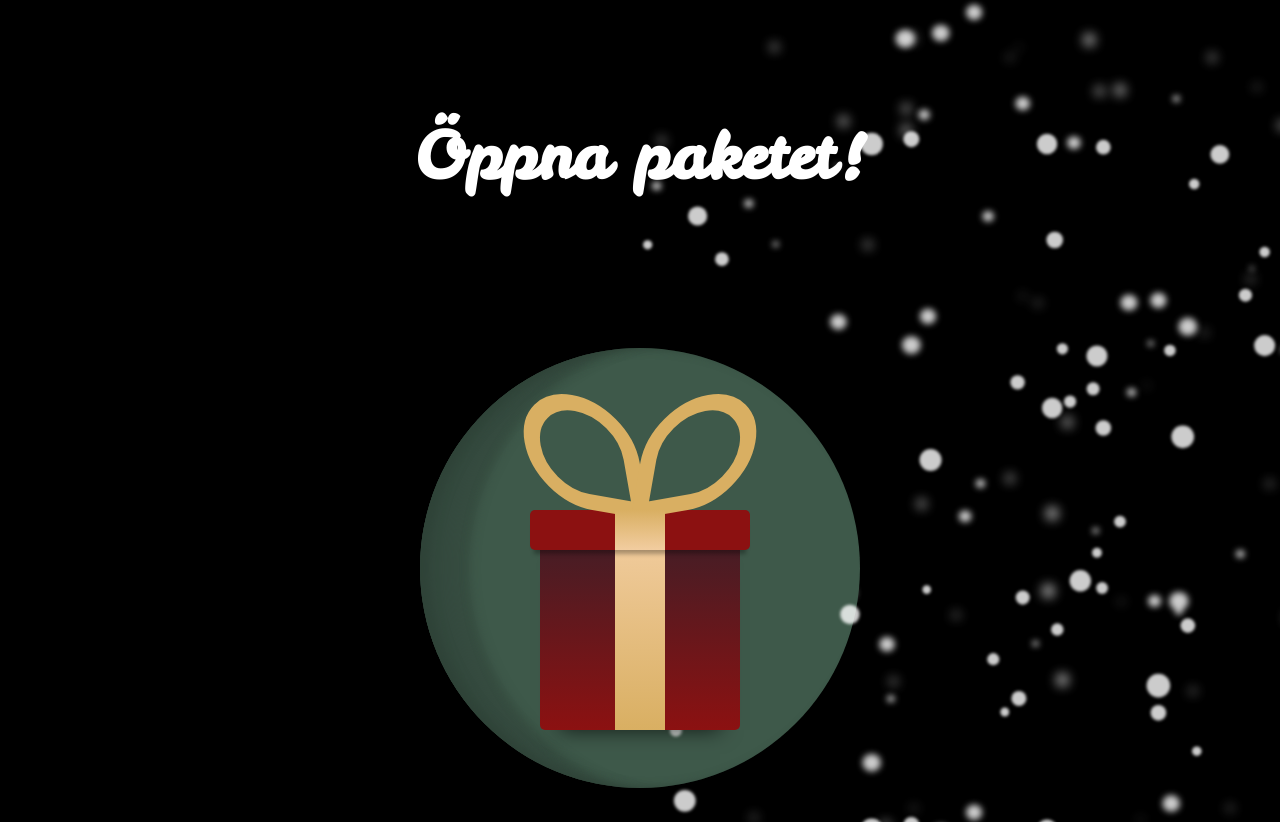
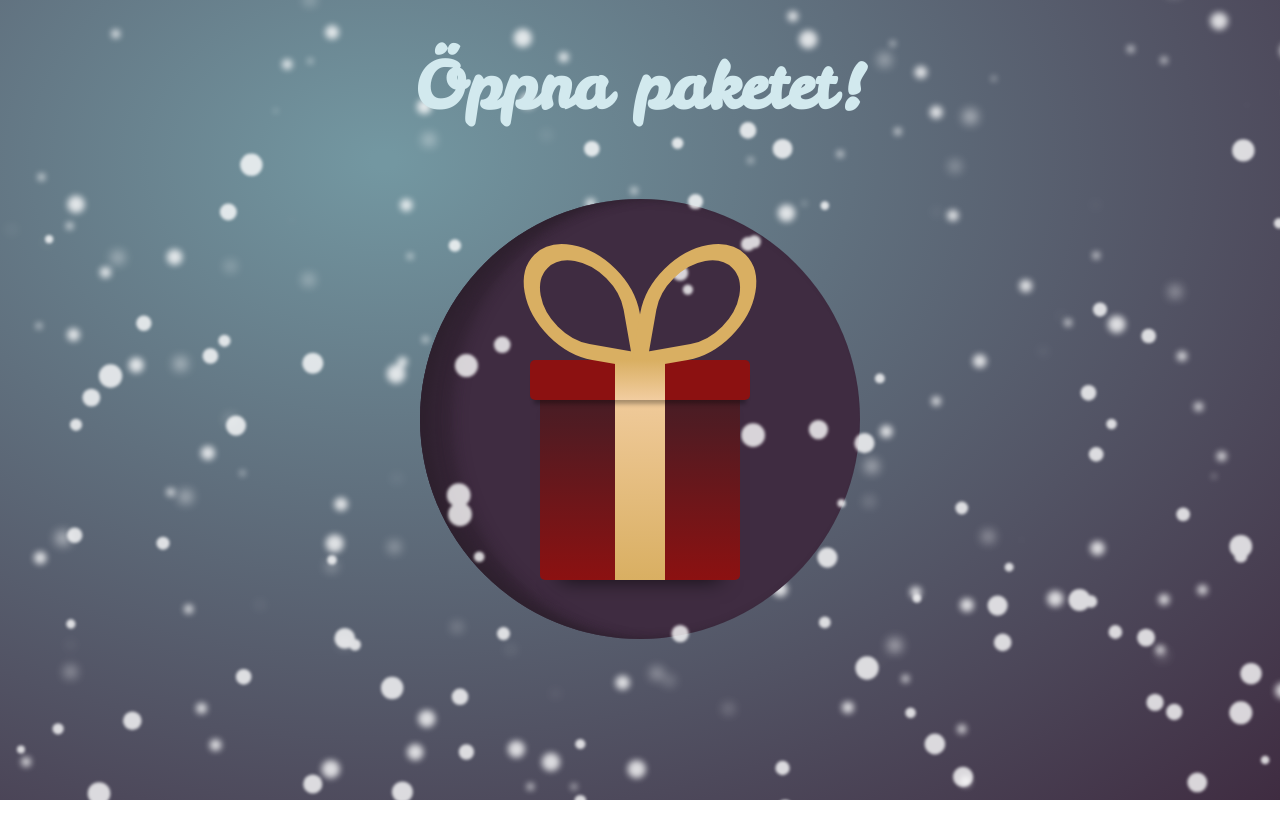
Before and after one commit to stenwall/familjen-santa-2021, a Next.js app: page /present in a window 1280 px wide. After the commit the page ends 800 px from the top, so only its background shows below. Built offline with nearby package versions, Linux system fonts and the light colour scheme.

Commit message:
fest: setup db connection + models

```diff
--- /dev/null
+++ b/lib/mongodb.ts
@@ -0,0 +1,20 @@
+// import { MongoClient } from 'mongodb';
+import { connect, ConnectOptions } from 'mongoose';
+
+const MONGO_URI = process.env.MONGODB_URI as string;
+const options = {
+  useUnifiedTopology: true,
+  useNewUrlParser: true
+} as ConnectOptions;
+
+console.log(MONGO_URI);
+
+export const connectToDatabase = () => {
+  connect(MONGO_URI, options).then(() => {
+    console.log('Connected to the database.');
+  })
+  .catch(err => {
+    console.log('Cannot connect to the database.', err);
+    process.exit();
+  });
+}
--- /dev/null
+++ b/models/Person.ts
@@ -0,0 +1,39 @@
+import mongoose, { Document, model, Schema, Model } from 'mongoose';
+
+export interface PersonDocument extends Document {
+  _id?: any | null
+  giver: string,
+  receiver: string,
+  giver_code: number | string,
+  receiver_img: string
+}
+
+export interface IPerson {
+  _id?: any | null
+  giver: string,
+  receiver: string,
+  giver_code: number | string,
+  receiver_img: string
+}
+
+const PersonSchema: Schema = new Schema<PersonDocument>({
+  giver: {
+    type: String
+  },
+  receiver: {
+    type: String
+  },
+  giver_code: {
+    type: Number
+  },
+  receiver_img: {
+    type: String
+  }
+}, { collection: 'people' });
+
+export const Person: Model<PersonDocument> =
+  mongoose.models.Person || model('Person', PersonSchema);
+
+  // const Person = model<PersonDocument>('Person', PersonSchema);
+
+  // export default Person;
--- /dev/null
+++ b/pages/api/gift/[code].ts
@@ -0,0 +1,54 @@
+import type { NextApiRequest, NextApiResponse } from 'next';
+import Cors from 'cors';
+import { connectToDatabase } from '../../../lib/mongodb';
+import { Person } from 'models/Person';
+
+const cors = Cors({
+  origin: '*',
+  methods: ['GET'],
+  credentials: true
+});
+
+function runMiddleware(
+  req: NextApiRequest,
+  res: NextApiResponse,
+  fn: Function
+) {
+  return new Promise((resolve, reject) => {
+    fn(req, res, (result: any) => {
+      if (result instanceof Error) {
+        return reject(result);
+      }
+      return resolve(result);
+    });
+  });
+}
+
+export default async function getPerson(
+  req: NextApiRequest,
+  res: NextApiResponse
+) {
+  await runMiddleware(req, res, cors);
+  console.log(req.query.code);
+  const code = req.query.code as unknown as number;
+  try {
+    await connectToDatabase();
+    const person = await Person.findOne({
+      giver_code: code
+    });
+    if (!person) {
+      return res
+        .status(404)
+        .send({ message: `No gift with code: ${code} found.` });
+    } else {
+      console.log(person)
+      return res.status(200).json(person);
+    }
+  } catch (err: any) {
+    console.log(err);
+    return res.status(500).send({
+      message: `Error retrieving gift with code: ${code}.`,
+      error: err.message
+    });
+  }
+}
--- a/styles/Box.module.scss
+++ b/styles/Box.module.scss
@@ -12,7 +12,8 @@
     content: '';
     width: 440px;
     height: 440px;
-    background-color: #3E594A;
+    background-color: #3f2c41;
+    // background-color: rgb(45, 32, 46);
     // background-color: rgb(36, 48, 41);
     position: absolute;
     top: 50%;
@@ -20,8 +21,8 @@
     -webkit-transform: translate(-50%, -50%);
     transform: translate(-50%, -50%);
     border-radius: 50%;
-    -webkit-box-shadow: inset 10px 0 10px 0 rgb(47 66 55 / 90%), inset 45px 0 15px -12px rgb(47 66 55 / 30%), inset 65px 0 10px -15px rgb(47 66 55 / 50%);
-    box-shadow: inset 10px 0 10px 0 rgb(47 66 55 / 90%), inset 45px 0 15px -12px rgb(47 66 55 / 30%), inset 65px 0 10px -15px rgb(47 66 55 / 50%);
+    -webkit-box-shadow: inset 10px 0 10px 0 rgb(45 32 46 / 90%), inset 45px 0 15px -12px rgb(45 32 46 / 30%), inset 46px 0 10px -15px rgb(45 32 46 / 50%);
+    box-shadow: inset 10px 0 10px 0 rgb(45 32 46 / 90%), inset 45px 0 15px -12px rgb(45 32 46 / 30%), inset 46px 0 10px -15px rgb(45 32 46 / 50%);
   }
 }
 
@@ -42,13 +43,13 @@
 
   .glow {
     display: block;
-    height: 150px;
-    width: 150px;
+    height: 145px;
+    width: 145px;
     position: absolute;
     margin: 0 auto;
     left: 50%;
     transform: translateX(-50%);
-    top: -150px;
+    top: -152px;
     background: transparent;
   }
 
@@ -192,39 +193,39 @@
 @keyframes star {
   0% {
     border-radius: none;
-    box-shadow: 0px 0px 40px rgba(255, 255, 0, 0.6);
+    box-shadow: 0px 0px 40px rgba(105, 178, 196, 0.6);
   }
   10% {
     box-shadow: 0px 0px 0px transparent;
   }
   20% {
-    box-shadow: 0px 0px 120px rgba(255, 255, 0, 0.6);
+    box-shadow: 0px 0px 120px rgba(105, 178, 196, 0.6);
   }
   30% {
     box-shadow: 0px 0px 0px transparent;
   }
   40% {
-    box-shadow: 0px 0px 120px rgba(255, 255, 0, 0.6);
+    box-shadow: 0px 0px 120px rgba(105, 178, 196, 0.6);
   }
   50% {
     box-shadow: 0px 0px 0px transparent;
   }
   60% {
-    box-shadow: 0px 0px 20vh rgba(255, 255, 0, 1);
+    box-shadow: 0px 0px 20vh rgba(105, 178, 196, 1);
   }
 
   70% {
     box-shadow: 0px 0px 0px transparent;
   }
   80% {
-    box-shadow: 0px 0px 20vh rgba(255, 255, 0, 1);
+    box-shadow: 0px 0px 20vh rgba(105, 178, 196, 1);
   }
 
   90% {
     box-shadow: 0px 0px 0px transparent;
   }
   100% {
-    box-shadow: 0px 0px 40px rgba(255, 255, 0, 0.6);
+    box-shadow: 0px 0px 40px rgba(105, 178, 196, 0.6);
   }
 }
 
--- a/styles/Name.module.scss
+++ b/styles/Name.module.scss
@@ -3,7 +3,7 @@
   animation-name: glaucoma;
   animation-duration: 5s;
   animation-timing-function: ease-out;
-  color: white;
+  color: #d2e9ee;
   font-size: 4rem;
   text-align: center;
   margin-top: 5rem;
--- a/styles/Present.module.scss
+++ b/styles/Present.module.scss
@@ -4,7 +4,7 @@
   margin-bottom: 8rem;
   text-align: center;
   font-size: 4rem;
-  color: white;
+  color: #d2e9ee;
   text-shadow: 0px 22px 70px 4px rgba(0, 0, 0, 0.56);
 }
 
--- a/styles/globals.scss
+++ b/styles/globals.scss
@@ -6,6 +6,7 @@ body {
   margin: 0;
   font-family: -apple-system, BlinkMacSystemFont, Segoe UI, Roboto, Oxygen,
     Ubuntu, Cantarell, Fira Sans, Droid Sans, Helvetica Neue, sans-serif;
+  height: 100%;
 }
 
 a {
@@ -17,17 +18,19 @@ a {
   box-sizing: border-box;
 }
 
-body {
-  background: black;
-  color: white;
+.main {
+  // max-width: 600px;
+  background-position: fixed;
+  position: fixed;
+  margin: 0;
+  // padding-top: 0vh;
+  // display: flex;
+  // flex-flow: column nowrap;
+  // justify-content: center;
+  // align-items: center;
+  height: 100vh;
+  width: 100vw;
+  gap: 5rem;
+  background: radial-gradient(farthest-corner at 30vw 20vh,#7397a1 1%,#3f2c41 100%);
+  // z-index: -10;
 }
-.main {
-  max-width: 600px;
-  margin: 0 auto;
-  display: flex;
-  flex-flow: column nowrap;
-  justify-content: center;
-  align-items: center;
-  height: 100vh;
-  gap: 5rem;
-}
```
Also changed, not shown: package.json (+8 -1 lines), pages/[code].tsx (added, +53 -0 lines), pages/index.tsx (+8 -0 lines), services/santa.service.ts (added, +11 -0 lines), 1 other file (tests, documents, lock files or other folders).
